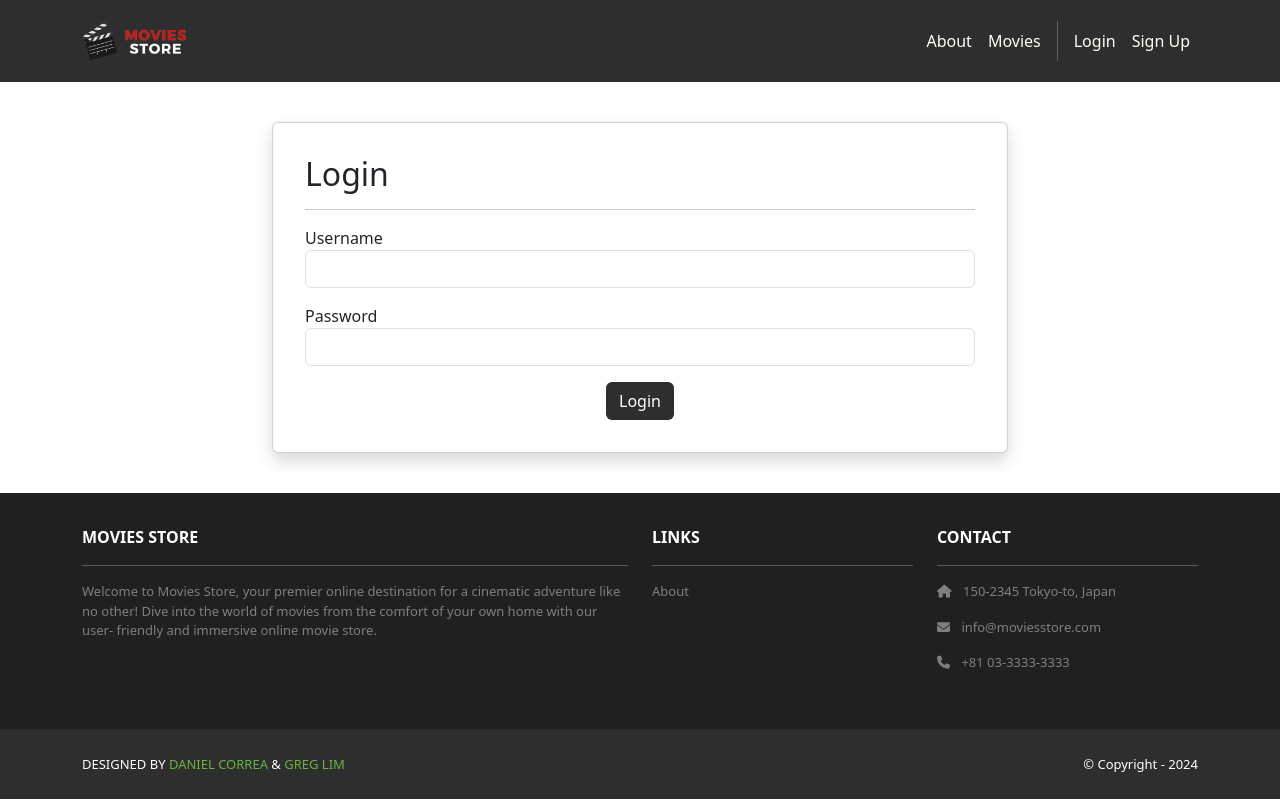
After one commit to jingxuanliu1/Movie-Store, a Django app: page /accounts/login/ in a window 1280 px wide. The commit adds this page. Run offline with Django 5.2, Linux system fonts and the light colour scheme; some libraries are stand-ins or nearby versions.

Commit message:
Finished user reg & login feature

```diff
--- /dev/null
+++ b/accounts/templates/accounts/login.html
@@ -0,0 +1,44 @@
+{% extends 'base.html' %}
+{% block content %}
+<div class="p-3 mt-4">
+  <div class="container">
+    <div class="row justify-content-center">
+      <div class="col-md-8">
+        <div class="card shadow p-3 mb-4 rounded">
+          <div class="card-body">
+            <h2>Login</h2>
+            <hr />
+            {% if template_data.error %}
+            <div class="alert alert-danger" role="alert">
+              {{ template_data.error }}
+            </div>
+            {% endif %}
+            <form method="POST">
+              {% csrf_token %}
+              <p>
+                <label for="username">Username</label>
+                <input id="username" type="text"
+                       name="username" required
+                       autocomplete="username"
+                       class="form-control">
+              </p>
+              <p>
+                <label for="password">Password</label>
+                <input id="password" type="password"
+                       name="password" required
+                       autocomplete="current-password"
+                       class="form-control">
+              </p>
+              <div class="text-center">
+                <button type="submit"
+                  class="btn bg-dark text-white">Login
+                </button>
+              </div>
+            </form>
+          </div>
+        </div>
+      </div>
+    </div>
+  </div>
+</div>
+{% endblock content %}
--- a/accounts/urls.py
+++ b/accounts/urls.py
@@ -2,4 +2,6 @@ from django.urls import path
 from . import views
 urlpatterns = [
     path('signup', views.signup, name='accounts.signup'),
+    path('login/', views.login, name='accounts.login'),
+    path('logout/', views.logout, name='accounts.logout'),
 ]
--- a/accounts/views.py
+++ b/accounts/views.py
@@ -1,6 +1,32 @@
 from django.shortcuts import render
-from .forms import CustomUserCreationForm
+from .forms import CustomUserCreationForm, CustomErrorList
+from django.contrib.auth import login as auth_login, authenticate
 from django.shortcuts import redirect
+from django.contrib.auth.decorators import login_required
+@login_required
+def logout(request):
+    auth_logout(request)
+    return redirect('home.index')
+
+def login(request):
+    template_data = {}
+    template_data['title'] = 'Login'
+    if request.method == 'GET':
+        return render(request, 'accounts/login.html',
+            {'template_data': template_data})
+    elif request.method == 'POST':
+        user = authenticate(
+            request,
+            username = request.POST['username'],
+            password = request.POST['password']
+        )
+        if user is None:
+            template_data['error'] = 'The username or password is incorrect.'
+            return render(request, 'accounts/login.html',
+                      {'template_data': template_data})
+        else:
+            auth_login(request, user)
+            return redirect('home.index')
 def signup(request):
     template_data = {}
     template_data['title'] = 'Sign Up'
@@ -8,10 +34,10 @@ def signup(request):
         template_data['form'] = CustomUserCreationForm()
         return render(request, 'accounts/signup.html',{'template_data': template_data})
     elif request.method == 'POST':
-        form = CustomUserCreationForm(request.POST)
+        form = CustomUserCreationForm(request.POST, error_class=CustomErrorList)
         if form.is_valid():
             form.save()
-            return redirect('home.index')
+            return redirect('accounts.login')
         else:
             template_data['form'] = form
             return render(request, 'accounts/signup.html',{'template_data': template_data})
--- a/moviesstore/settings.py
+++ b/moviesstore/settings.py
@@ -127,3 +127,6 @@ DEFAULT_AUTO_FIELD = 'django.db.models.BigAutoField'
 STATICFILES_DIRS = [
     BASE_DIR / 'moviesstore/static/',
 ]
+
+MEDIA_ROOT = os.path.join(BASE_DIR, 'media')
+MEDIA_URL = '/media/'
--- a/moviesstore/templates/base.html
+++ b/moviesstore/templates/base.html
@@ -7,12 +7,9 @@
       "https://cdn.jsdelivr.net/npm/bootstrap@5.3.3/dist/css/bootstrap.min.css" rel="stylesheet"
       crossorigin="anonymous">
     <link rel=
-      "stylesheet"  href="https://cdnjs.cloudflare.com/
-      ajax/libs/font-awesome/6.1.1/css/all.min.css">
+      "stylesheet"  href="https://cdnjs.cloudflare.com/ajax/libs/font-awesome/6.1.1/css/all.min.css">
     <link href=
-      "https://fonts.googleapis.com/
-      css2?family=Poppins:wght@300;400;500;600;700&display=
-      swap" rel="stylesheet">
+      "https://fonts.googleapis.com/css2?family=Poppins:wght@300;400;500;600;700&display=swap" rel="stylesheet">
     <script src=
       "https://cdn.jsdelivr.net/npm/bootstrap@5.3.3/dist/
       js/bootstrap.bundle.min.js"crossorigin="anonymous">
@@ -49,10 +46,17 @@
               "{% url 'movies.index' %}">Movies</a>
             <div class="vr bg-white mx-2 d-none
               d-lg-block"></div>
+            {% if user.is_authenticated %}
+            <a class="nav-link"
+              href="{% url 'accounts.logout' %}">Logout ({{ user.username }})</a>
+            {% else %}
+            <a class="nav-link"
+              href="{% url 'accounts.login' %}">Login</a>
             <a class="nav-link"
               href="{% url 'accounts.signup' %}">
               Sign Up
             </a>
+            {% endif %}
           </div>
         </div>
       </div>
```
Also changed, not shown: accounts/forms.py (+9 -0 lines).
